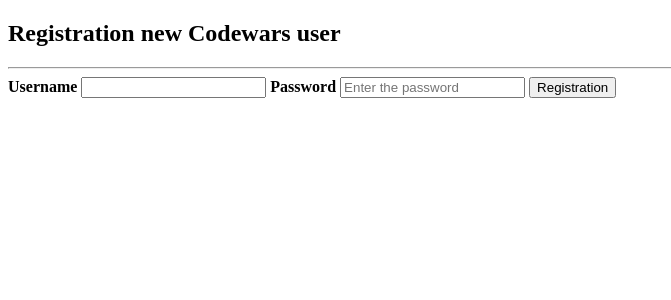
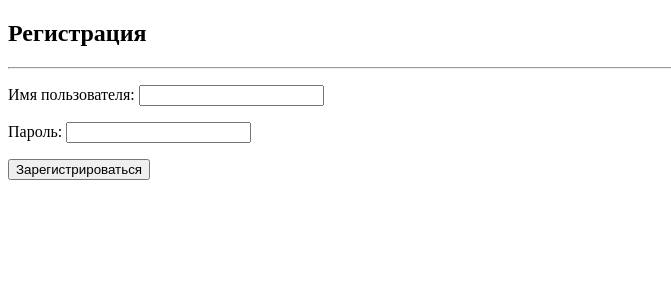
Before and after one commit to xRetrograde/codewars-like-app, a Django app: template codewars/templates/registration.html in a window 1280 px wide. Shown: the top 300 px of the page, without its empty margins (0-671 px from the left). Run offline with Django 4.2, Linux system fonts and the light colour scheme; the template is opened without the code that fills it: values that come from a table or form of the project are taken from there, others are empty.

Commit message:
Изменение языка на русский

```diff
--- a/codewars/templates/index.html
+++ b/codewars/templates/index.html
@@ -1,13 +1,13 @@
 <!DOCTYPE html>
-<html lang="en">
+<html lang="ru">
 <head>
     <meta charset="UTF-8">
     <meta http-equiv="X-UA-Compatible" content="IE=edge">
     <meta name="viewport" content="width=device-width, initial-scale=1.0">
-    <title>Codewars</title>
+    <title>Главная</title>
 </head>
 <body>
-    <h1>Codewars</h1>
+    <h1>Главная страница</h1>
     {% for user in users %}
         <section>
             <p>{{ user }}</p>
--- a/codewars/templates/newpost.html
+++ b/codewars/templates/newpost.html
@@ -4,9 +4,9 @@
     <meta charset="UTF-8">
     <meta http-equiv="X-UA-Compatible" content="IE=edge">
     <meta name="viewport" content="width=device-width, initial-scale=1.0">
-    <title>Codewars</title>
+    <title>Добавление поста</title>
 </head>
 <body>
-    <h1>Add new post</h1>
+    <h1>Добавить новый пост</h1>
 </body>
 </html>
--- a/codewars/templates/profile.html
+++ b/codewars/templates/profile.html
@@ -1,12 +1,12 @@
 <!DOCTYPE html>
-<html lang=en>
+<html lang=ru>
 <head>
     <meta charset="UTF-8">
     <meta http-equiv="X-UA-Compatible" content="IE=edge">
     <meta name="viewport" content="width=device-width, initial-scale=1.0">
-    <title>Codewars</title>
+    <title>Мое досье</title>
 </head>
 <body>
-    <h1>User page</h1>
+    <h1>Моя страница</h1>
 </body>
 </html>
--- a/codewars/templates/registration.html
+++ b/codewars/templates/registration.html
@@ -1,29 +1,22 @@
 <!DOCTYPE html>
-<html lang="en">
+<html lang="ru">
   <head>
     <meta charset="UTF-8" />
     <meta http-equiv="X-UA-Compatible" content="IE=edge" />
     <meta name="viewport" content="width=device-width, initial-scale=1.0" />
-    <title>Register new user</title>
+    <title>Регистрация</title>
   </head>
   <body>
     <section class="container">
-      <h1>Registration new Codewars user</h1>
+      <h1>Регистрация</h1>
       <hr />
 
-      <form action="#" method="post">
-        <label for="username"><b>Username</b></label>
-        <input type="text" name="username" />
+      <form action="/registration" method="post">
 
-        <label for="password"><b>Password</b></label>
-        <input
-          type="password"
-          name="password"
-          placeholder="Enter the password"
-          required
-        />
+        {% csrf_token %}
+        {{ form.as_p }}
 
-        <input type="submit" value="Registration" />
+        <input type="submit" value="Зарегистрироваться" />
       </form>
     </section>
   </body>
```
